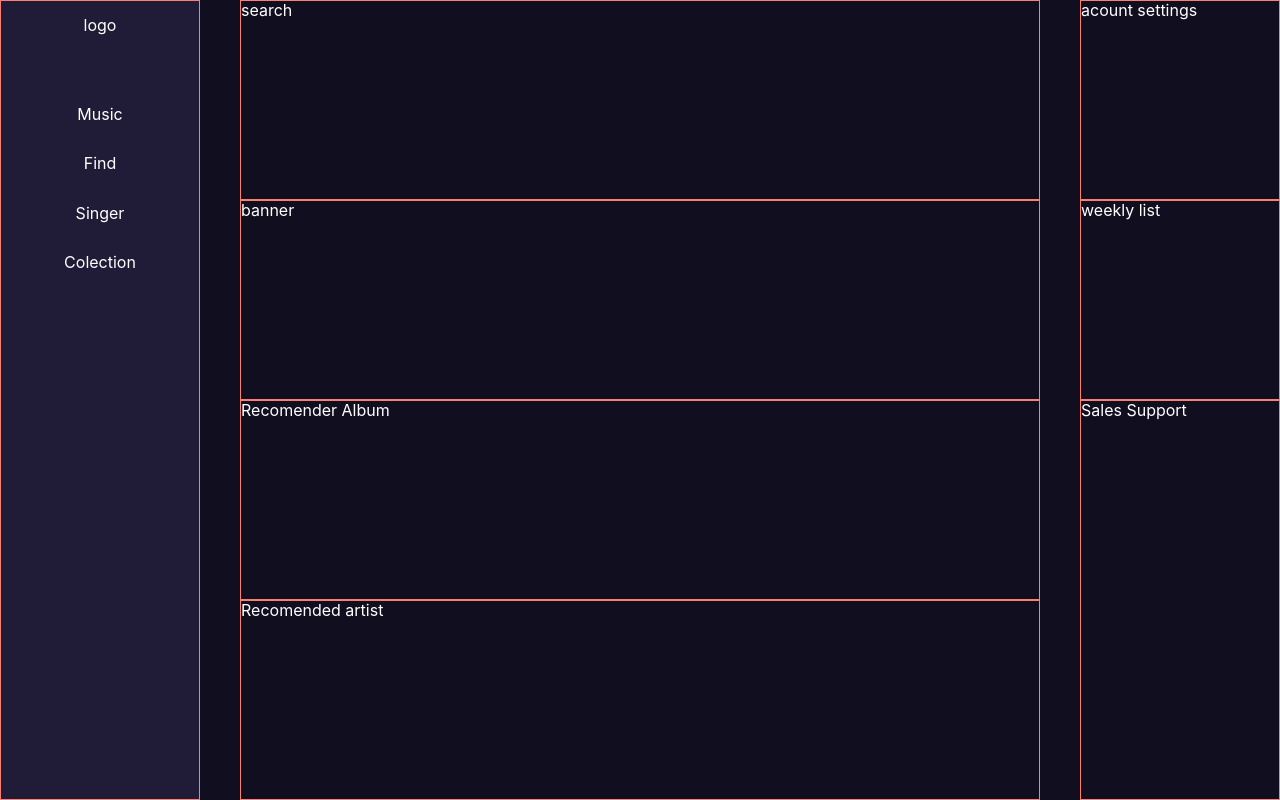
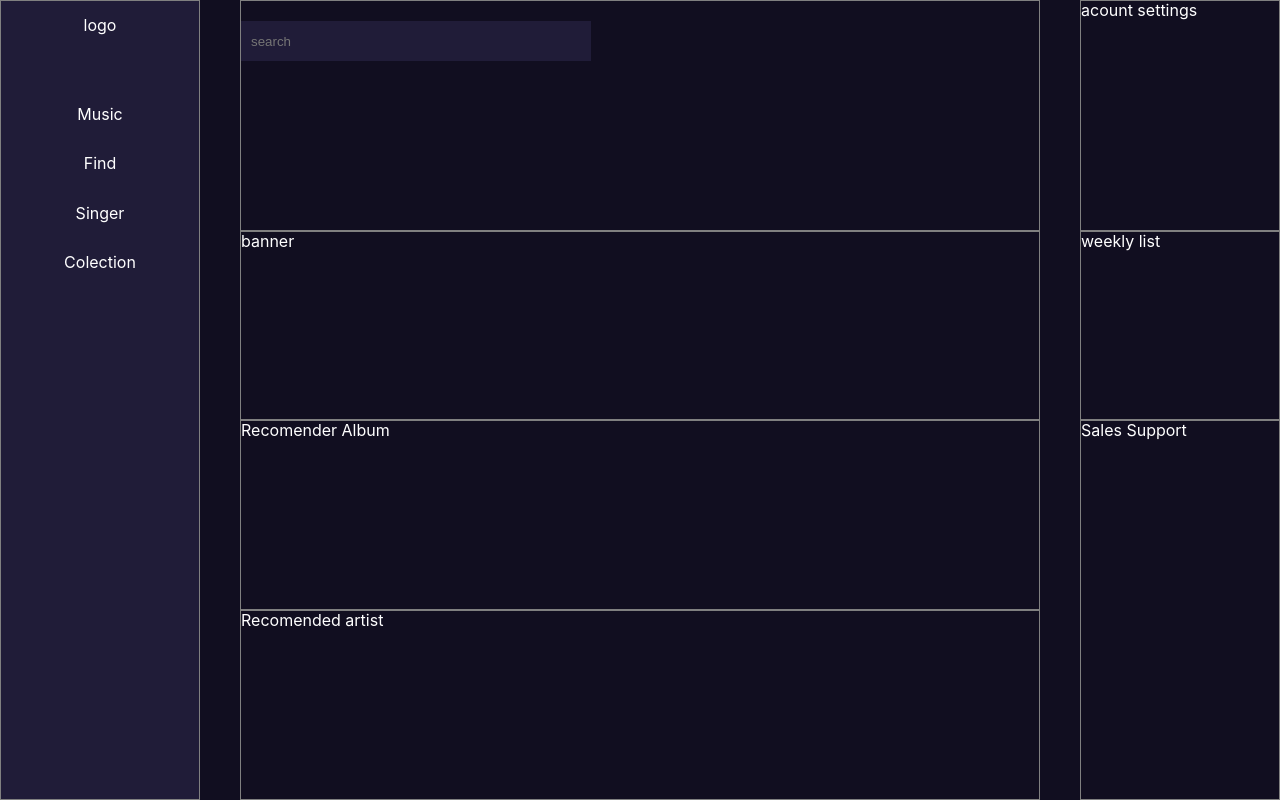
Before and after one commit to john2796/moviedb-hooks, a React (Create React App) app: page / in a window 1280 px wide. Built offline with nearby package versions, Linux system fonts and the light colour scheme; no server answers.

Commit message:
Styled search input

```diff
--- a/src/App.js
+++ b/src/App.js
@@ -7,10 +7,11 @@ import SinglePage from './components/single-page/SinglePage'
 export default function App() {
   return (
     <>
-      {/* <Switch>
-        <Route path="/" component={Home} />
-      </Switch> */}
-      <SinglePage />
+      <Switch>
+        {/* <Route path="/" component={Home} /> */}
+        <Route path="/" component={SinglePage} />
+        <SinglePage />
+      </Switch>
     </>
   )
 }
--- a/src/components/single-page/SinglePage.js
+++ b/src/components/single-page/SinglePage.js
@@ -13,7 +13,9 @@ const SinglePage = () => {
           <a href="/">Colection</a>
         </nav>
       </div>
-      <div>search</div>
+      <div>
+        <input type="text" placeholder="search" />
+      </div>
       <div>acount settings</div>
       <div>banner</div>
       <div>weekly list</div>
--- a/src/components/single-page/singlePage.scss
+++ b/src/components/single-page/singlePage.scss
@@ -2,7 +2,7 @@
 
 .sp-grid {
   // border: 1px solid white;
-  min-height: 100vh;
+  // min-height: 100vh;
   display: grid;
   grid-template-columns: 20rem minmax(40rem, 1fr) 20rem;
   grid-column-gap: 4rem;
@@ -40,10 +40,11 @@
 }
 
 .sp-grid > div {
-  border: 1px solid salmon;
+  border: 1px solid gray;
   &:nth-child(1) {
     grid-area: aside;
     background: $spBlackLighter;
+    min-height: 100vh;
     nav {
       display: flex;
       flex-direction: column;
@@ -59,9 +60,19 @@
   }
   &:nth-child(2) {
     grid-area: search;
+    input[type="text"] {
+      background: $spBlackLighter;
+      border: none;
+      color: white;
+      width: 35rem;
+      height: 4rem;
+      margin-top: 2rem;
+      padding-left: 1rem;
+    }
   }
   &:nth-child(3) {
     grid-area: account;
+    grid-row: auto;
   }
   &:nth-child(4) {
     grid-area: banner;
```
